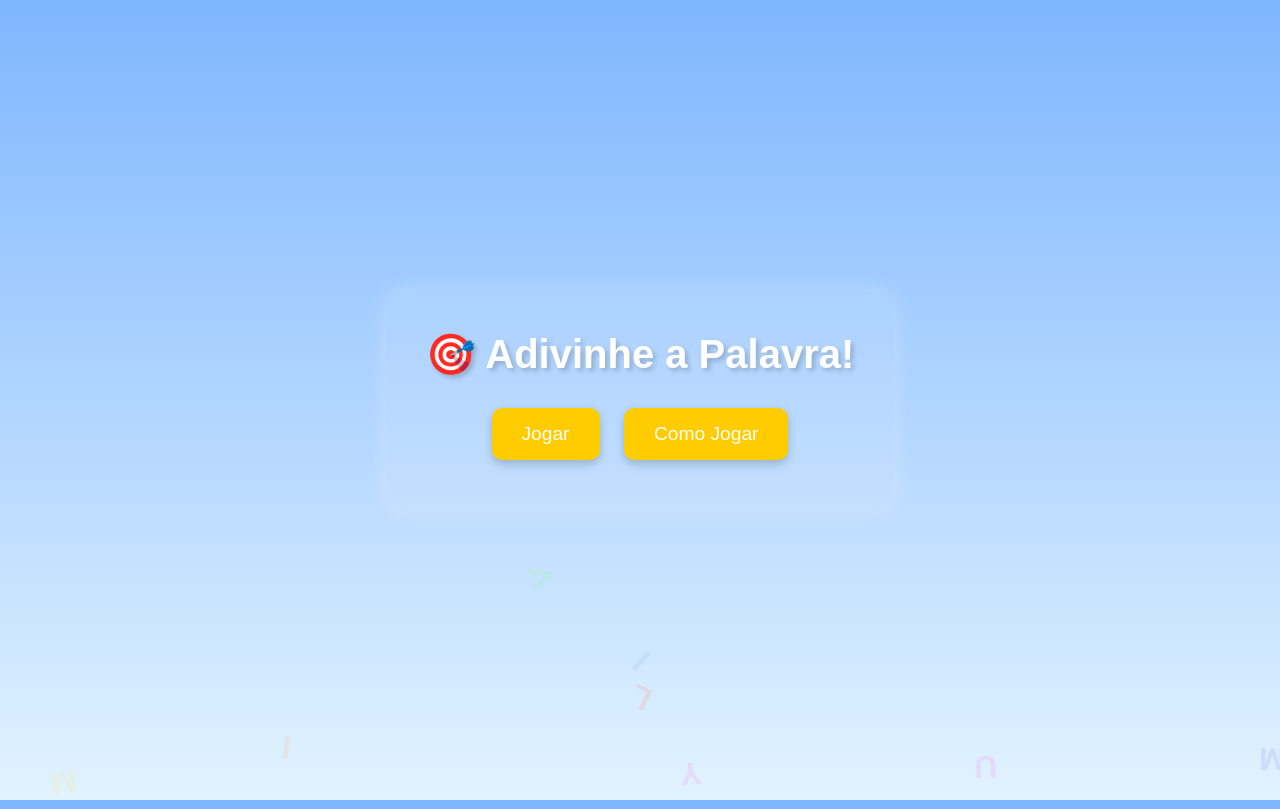
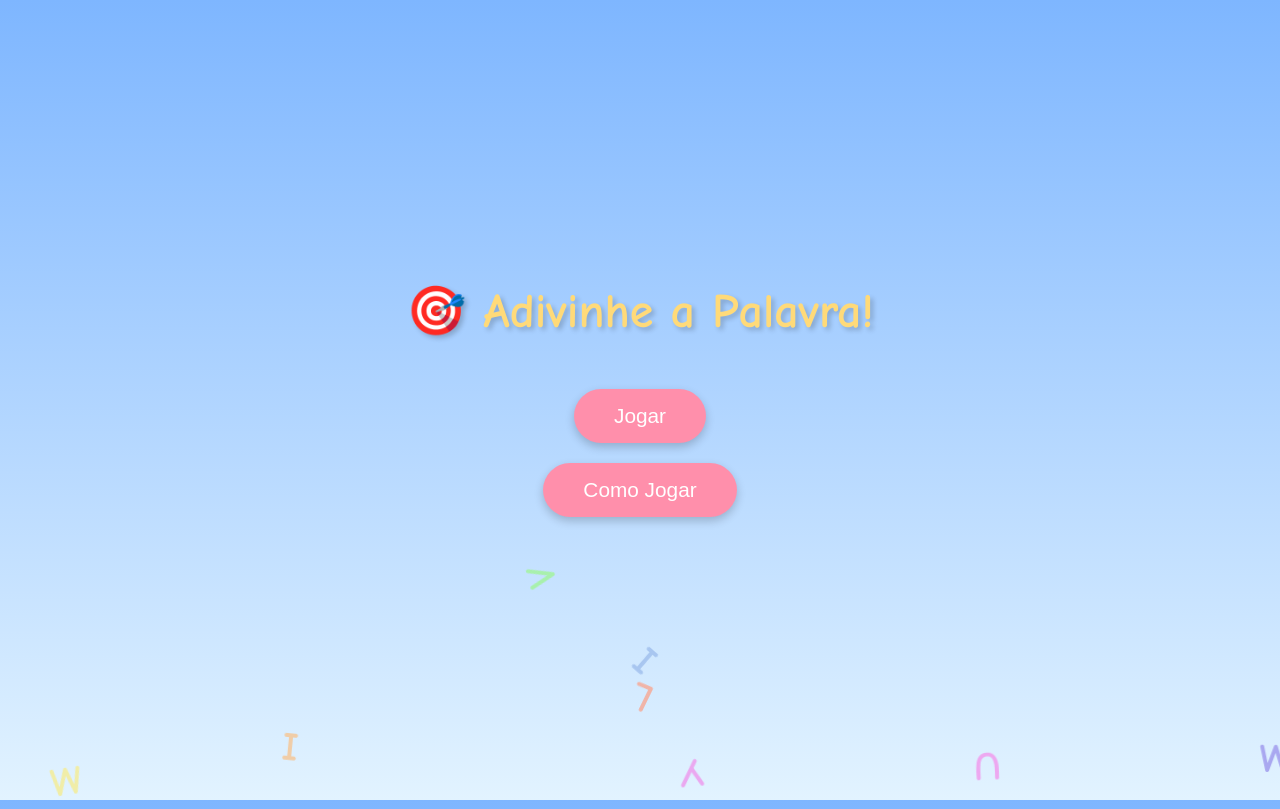
Before and after one commit to Simao478/WEB-1, a plain HTML site: page jogo 2.js/index.html in a window 1280 px wide. Shown: the top 809 px of the page. Drawn offline with Linux system fonts and the light colour scheme.

Commit message:
Update index.html

```diff
--- a/jogo 2.js/index.html
+++ b/jogo 2.js/index.html
@@ -6,61 +6,111 @@
   <title>Adivinhe a Palavra!</title>
   <link rel="stylesheet" href="css/style-tela-inicial.css">
   <style>
-    /* Letras animadas no fundo */
+/* === RESET === */
+* {
+  margin: 0;
+  padding: 0;
+  box-sizing: border-box;
+}
+
+/* === BODY === */
 body {
-      margin: 0;
   height: 100vh;
-      background-color: #12054d;
+  font-family: 'Comic Sans MS', 'Poppins', sans-serif;
   overflow: hidden;
   display: flex;
   justify-content: center;
   align-items: center;
-      font-family: 'Poppins', sans-serif;
+  background: linear-gradient(180deg, #7eb6ff, #e2f3ff);
+  position: relative;
 }
+
+/* === LETRAS FLUTUANTES === */
 .letra {
   position: absolute;
-      font-size: 2rem;
-      opacity: 0.3;
-      animation: flutuar 8s infinite linear;
+  font-size: 2.5rem;
+  font-weight: bold;
+  color: rgba(255, 255, 255, 0.7);
+  user-select: none;
+  animation: flutuar 8s linear infinite;
 }
+
 @keyframes flutuar {
-      from { transform: translateY(100vh) rotate(0deg); }
-      to { transform: translateY(-10vh) rotate(360deg); }
+  0% {
+    transform: translateY(100vh) rotate(0deg);
+    opacity: 0;
   }
+  10% {
+    opacity: 1;
+  }
+  90% {
+    opacity: 1;
+  }
+  100% {
+    transform: translateY(-10vh) rotate(360deg);
+    opacity: 0;
+  }
+}
+
+/* === CONTAINER CENTRAL === */
 .container {
   position: relative;
+  z-index: 2;
   text-align: center;
-      background: rgba(255, 255, 255, 0.1);
-      padding: 40px;
-      border-radius: 20px;
-      box-shadow: 0 0 20px rgba(255, 255, 255, 0.3);
+  color: #fff;
 }
+
 h1 {
-      color: #fff;
-      font-size: 2.5rem;
-      margin-bottom: 20px;
+  font-size: 3rem;
+  text-shadow: 3px 3px 5px rgba(0,0,0,0.2);
+  color: #ffda79;
+  margin-bottom: 50px;
+}
+
+/* === BOTÕES === */
+.botoes {
+  display: flex;
+  flex-direction: column;
+  gap: 20px;
+  align-items: center;
+}
+
+button {
+  background-color: #ff8fab;
+  border: none;
+  padding: 15px 40px;
+  font-size: 1.3rem;
+  border-radius: 50px;
+  color: white;
+  cursor: pointer;
+  box-shadow: 0 4px 10px rgba(0,0,0,0.2);
+  transition: 0.3s ease;
+}
+
+button:hover {
+  background-color: #ff5c8d;
+  transform: scale(1.05);
+}
+
+/* === RESPONSIVO === */
+@media (max-width: 600px) {
+  h1 {
+    font-size: 2.2rem;
   }
   button {
-      background-color: #ffcc00;
-      border: none;
-      border-radius: 10px;
-      padding: 15px 30px;
-      margin: 10px;
-      font-size: 1.2rem;
-      cursor: pointer;
-      transition: 0.3s;
+    font-size: 1rem;
+    padding: 12px 30px;
   }
-    button:hover {
-      background-color: #ffd633;
-      transform: scale(1.05);
 }
   </style>
 </head>
 <body>
   <div class="container">
     <h1>🎯 Adivinhe a Palavra!</h1>
+    <div class="botoes">
       <button id="btnJogar">Jogar</button>
       <button id="btnComoJogar">Como Jogar</button>
+    </div>
   </div>
 
   <script>
@@ -79,7 +129,7 @@
 
     // === Ações dos botões ===
     document.getElementById("btnJogar").addEventListener("click", () => {
-      window.location.href = "tela-modos.html";
+      window.location.href = "html/tela-modos.html";
     });
 
     document.getElementById("btnComoJogar").addEventListener("click", () => {
```
Lines whose indentation alone changed are shown as unchanged.
